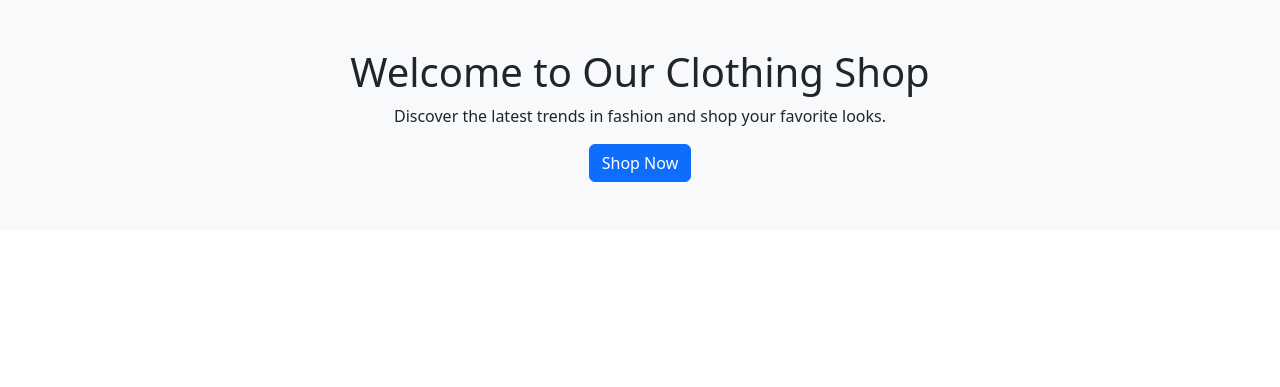
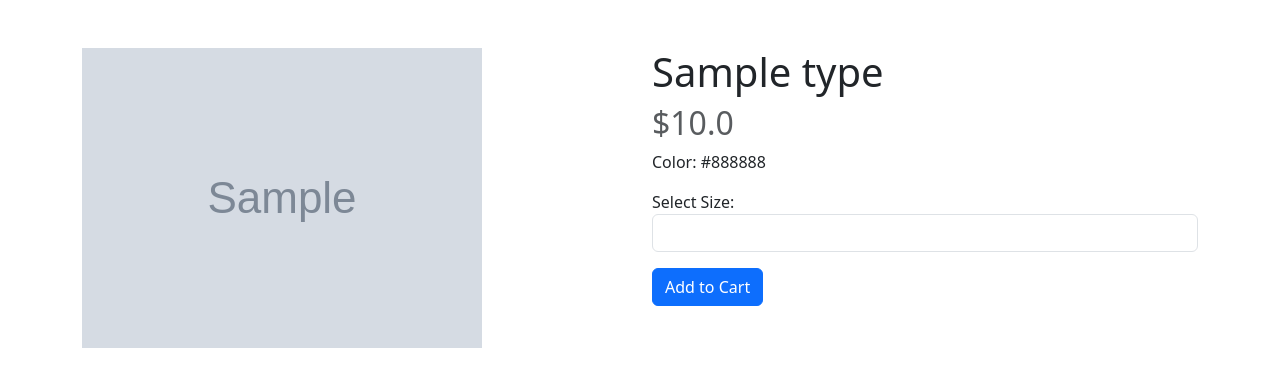
Before and after one commit to NIwanska/WebApp, a Flask app: page /1 in a window 1280 px wide. Shown: the part 56-443 px from the top of the page. Run offline with Flask 3, Linux system fonts and the light colour scheme; tables that the repository leaves empty hold one stand-in row (values such as "Sample post"); grey boxes marked "Sample" are stand-in pictures; lists and menus that the app fills with data are empty.

Commit message:
product page

```diff
--- a/app/templates/main/main.html
+++ b/app/templates/main/main.html
@@ -70,7 +70,8 @@
                         <div class="card-body">
                             <h5 class="card-title">{{ product.name }}</h5>
                             <p class="card-text">${{ product.price }}</p>
-                            <a href="#" class="btn btn-primary">Buy Now</a>
+                            <a href="{{ url_for('products.product_type', product_id=product.id) }}"
+                                class="btn btn-primary">Buy Now</a>
                         </div>
                     </div>
                 </div>
--- a/app/templates/product_item/product_item.html
+++ /dev/null
@@ -1,30 +0,0 @@
-{% extends "base.html" %}
-{% block title %} Products {% endblock %}
-{% block content %}
-<!-- Hero Section -->
-<section class="bg-light p-5">
-    <div class="container text-center">
-        <h1>Welcome to Our Clothing Shop</h1>
-        <p>Discover the latest trends in fashion and shop your favorite looks.</p>
-        <a href="#" class="btn btn-primary">Shop Now</a>
-    </div>
-</section>
-
-<!-- Featured Products -->
-<!-- <section class="container my-5">
-    <h2 class="text-center mb-4">Featured Products</h2>
-    <div class="row">
-        {% for product in products %}
-        <div class="col-md-4">
-            <div class="card">
-                <img src="{{ product.img_url }}" class="card-img-top" alt="{{ product.name }}">
-                <div class="card-body">
-                    <h5 class="card-title">{{ product.name }}</h5>
-                    <a href="{{ url_for('product_detail', product_id=product.id) }}" class="btn btn-primary">Buy Now</a>
-                </div>
-            </div>
-        </div>
-        {% endfor %}
-    </div>
-</section> -->
-{% endblock %}
--- /dev/null
+++ b/app/templates/product_type/product_type.html
@@ -0,0 +1,30 @@
+{% extends "base.html" %}
+{% block title %}{{ product.name }}{% endblock %}
+
+{% block content %}
+<div class="container mt-5">
+    <div class="row">
+        <div class="col-md-6">
+            <img src="{{ product.img_url }}" class="img-fluid" alt="{{ product.name }}">
+        </div>
+        <div class="col-md-6">
+            <h1>{{ product.name }}</h1>
+            <h2 class="text-muted">${{ product.price }}</h2>
+            <p>Color: {{ product.color }}</p>
+
+            <form action="/add_to_cart" method="post">
+                <div class="form-group">
+                    <label for="size">Select Size:</label>
+                    <select class="form-control" id="size" name="size">
+                        {% for size in sizes %}
+                        <option value="{{ size.id }}">{{ size.name }}</option>
+                        {% endfor %}
+                    </select>
+                </div>
+                <input type="hidden" name="product_id" value="{{ product.id }}">
+                <button type="submit" class="btn btn-primary mt-3">Add to Cart</button>
+            </form>
+        </div>
+    </div>
+</div>
+{% endblock %}
--- a/app/views/products.py
+++ b/app/views/products.py
@@ -1,5 +1,5 @@
 from flask import render_template, Blueprint
-from ..models import ProductType
+from ..models import ProductType, Size, ProductItem, db
 
 bp = Blueprint(
     "products",
@@ -11,14 +11,14 @@ bp = Blueprint(
 
 
 
-# @bp.route('/product/<int:product_id>')
-# def product_item(product_id):
-#     # Logika do pobrania szczegółów produktu na podstawie product_id
-#     return render_template('product_item/product_item.html', product_id=product_id)
-
-
 
 @bp.route("/<int:product_id>")
-def product_item(product_id):
+def product_type(product_id):
     product = ProductType.query.get_or_404(product_id)
-    return render_template("product_item/product_item.html", product=product)
+    sizes = Size.query.filter(Size.id.in_(
+        db.session.query(ProductItem.size_id).filter(
+            ProductItem.product_type_id == product_id,
+            ProductItem.stock_number > 0
+        )
+    )).all()
+    return render_template("product_type/product_type.html", product=product, sizes=sizes)
```
